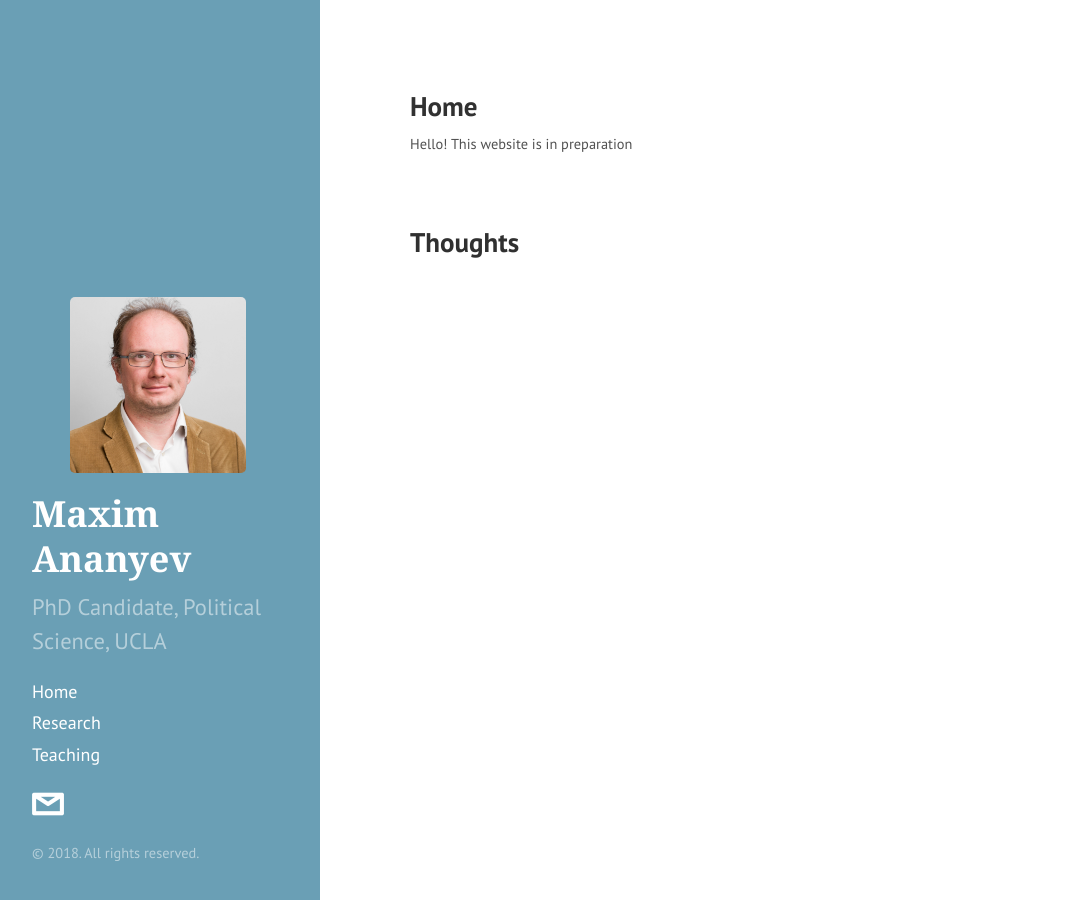
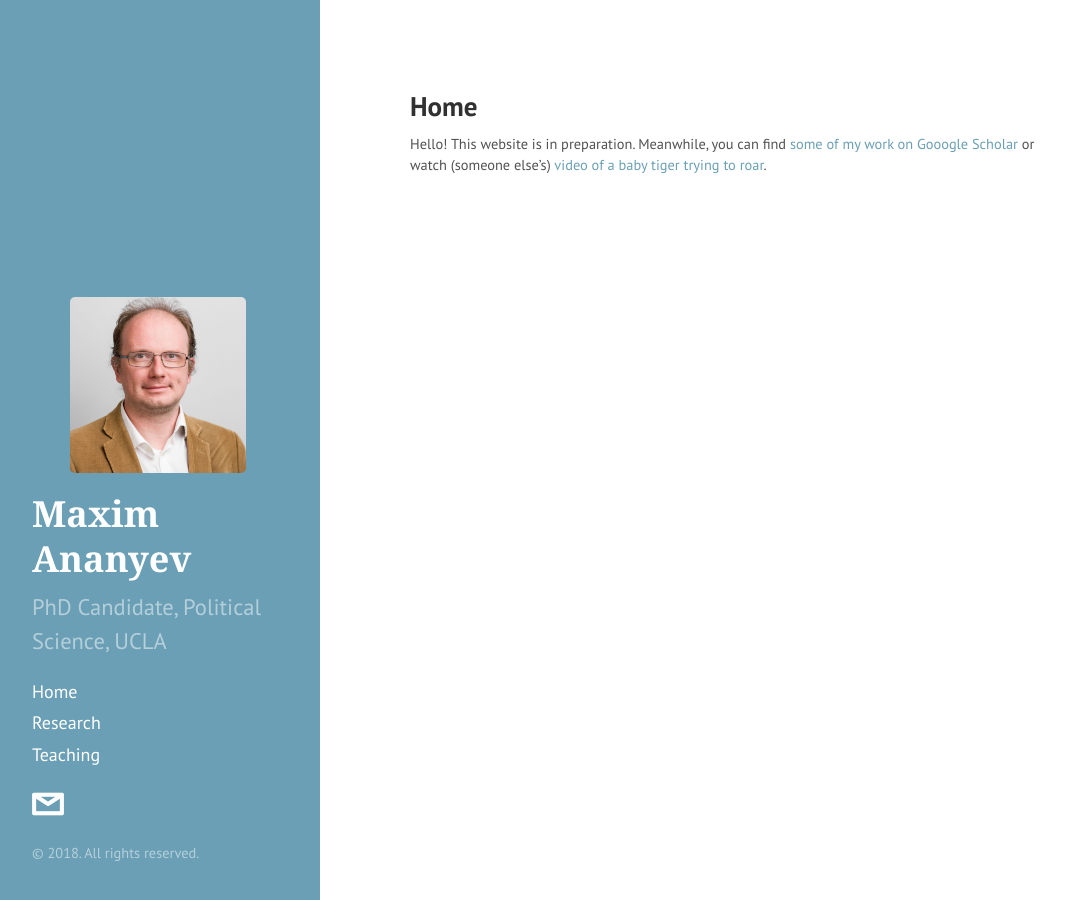
Before and after one commit to avtishin/avtishin.github.io, a Jekyll site: the page built from index.md, in a window 1280 px wide. Shown: the whole page, without its empty margins (4-1069 px from the left). Built offline with Jekyll 4.4.1, drawn with Linux system fonts in a browser that asks for light colours; Markdown is read by kramdown in place of the engine named in the settings.

Commit message:
some text

```diff
--- a/_layouts/main.html
+++ b/_layouts/main.html
@@ -6,12 +6,3 @@ layout: default
   <!--<h1 class="page-title">{{ page.title }}</h1>-->
   {{ content }}
 </div>
-
-<h2 class="page-title">Thoughts</h2>
-<ul>
-  {% for post in site.posts %}
-    <li>
-      <a href="{{ post.url }}">{{ post.date | date: '%Y-%m-%d' }} - {{ post.title }}</a>
-    </li>
-  {% endfor %}
-</ul>
--- a/index.md
+++ b/index.md
@@ -5,4 +5,4 @@ title: Home
 
 ## Home
 
-Hello! This website is in preparation
+Hello! This website is in preparation. Meanwhile, you can find [some of my work on Gooogle Scholar](https://scholar.google.com/citations?user=HdFHhHQAAAAJ&hl=en) or watch (someone else's) [video of a baby tiger trying to roar](https://www.youtube.com/watch?v=SC_UjTJ0VyU).
```
